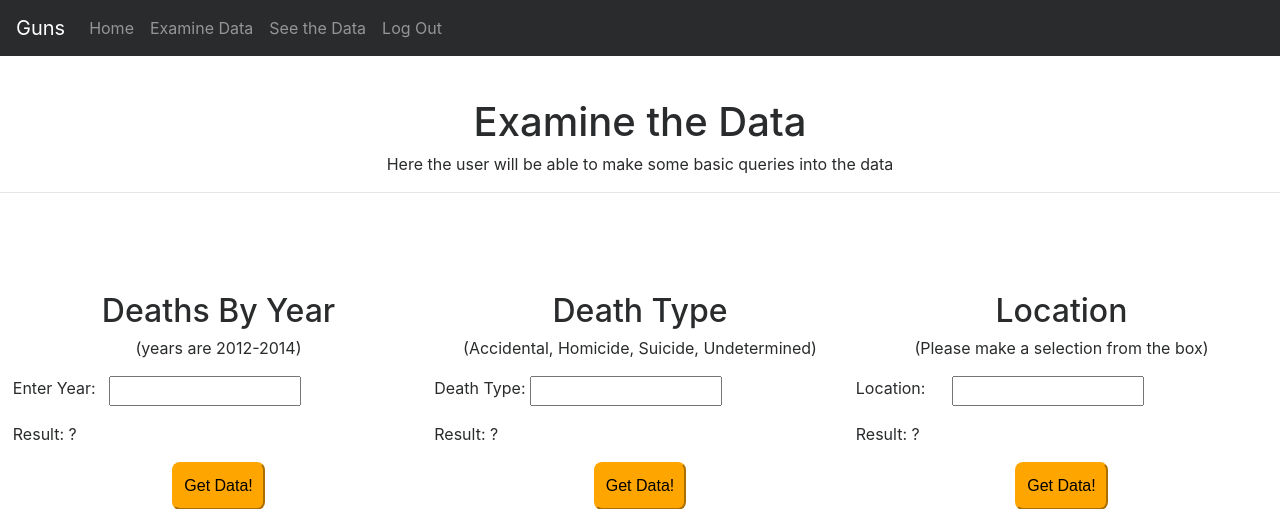
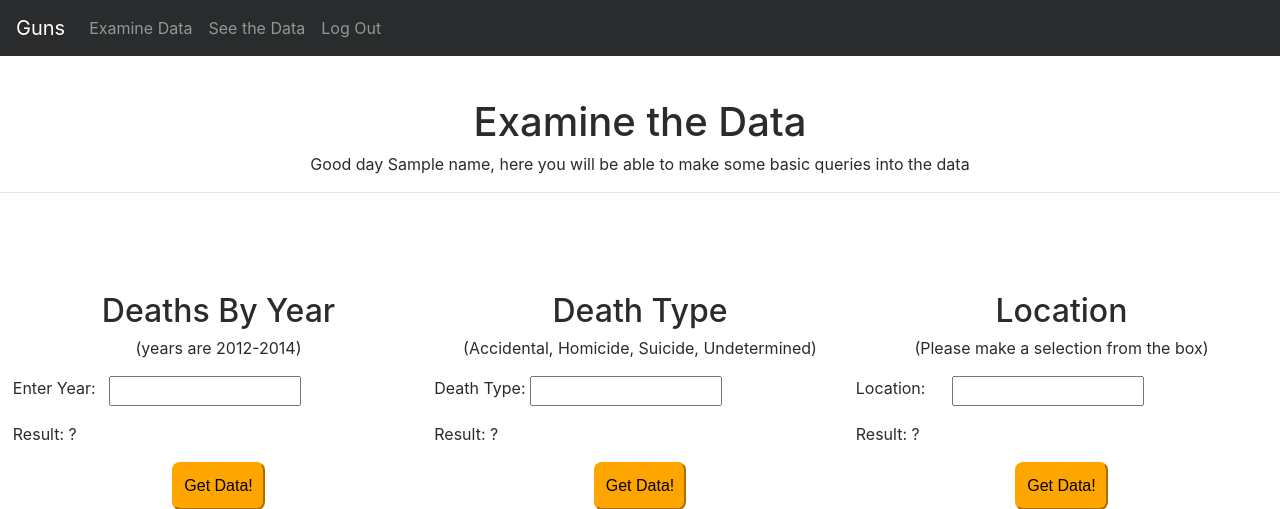
Before and after one commit to ravenusmc/guns, a Flask app: template templates/examine.html in a window 1280 px wide. Shown: the top 509 px of the page. Run offline with Flask 2, Linux system fonts and the light colour scheme; the template is opened without the code that fills it: most values are stand-ins (such as "Sample title", 1, 10 or a date in 2020); some libraries are stand-ins or nearby versions.

Commit message:
added ability to see userame on pages

```diff
--- a/main.py
+++ b/main.py
@@ -64,14 +64,16 @@ def signup():
 def examine():
     if 'username' not in session:
         return redirect(url_for('signup'))
-    return render_template('examine.html')
+    username = session['username']
+    return render_template('examine.html', name=username)
 
 #This function will take the user to the page to visualize the data.
 @app.route('/see')
 def see():
     if 'username' not in session:
         return redirect(url_for('signup'))
-    return render_template('see.html')
+    username = session['username']
+    return render_template('see.html', name=username)
 
 #This function is what will log out the user.
 @app.route('/sign_out')
--- a/templates/examine.html
+++ b/templates/examine.html
@@ -6,12 +6,9 @@
   <button class="navbar-toggler navbar-toggler-right" type="button" data-toggle="collapse" data-target="#navbarSupportedContent" aria-controls="navbarSupportedContent" aria-expanded="false" aria-label="Toggle navigation">
     <span class="navbar-toggler-icon"></span>
   </button>
-  <a class="navbar-brand" href="#">Guns</a>
+  <a class="navbar-brand" href="/home">Guns</a>
   <div class="collapse navbar-collapse" id="navbarSupportedContent">
     <ul class="navbar-nav mr-auto">
-      <li class="nav-item">
-        <a class="nav-link" href="/home">Home</a>
-      </li>
       <li class="nav-item">
         <a class="nav-link" href="/examine">Examine Data</a>
       </li>
@@ -29,7 +26,7 @@
 
   <h1 class='center examine_heading'>Examine the Data</h1>
 
-  <p class='center'>Here the user will be able to make some basic queries into the data</p>
+  <p class='center'>Good day {{name}}, here you will be able to make some basic queries into the data</p>
 
   <hr>
 
--- a/templates/home.html
+++ b/templates/home.html
@@ -6,12 +6,9 @@
   <button class="navbar-toggler navbar-toggler-right" type="button" data-toggle="collapse" data-target="#navbarSupportedContent" aria-controls="navbarSupportedContent" aria-expanded="false" aria-label="Toggle navigation">
     <span class="navbar-toggler-icon"></span>
   </button>
-  <a class="navbar-brand" href="#">Guns</a>
+  <a class="navbar-brand" href="/home">Guns</a>
   <div class="collapse navbar-collapse" id="navbarSupportedContent">
     <ul class="navbar-nav mr-auto">
-      <li class="nav-item">
-        <a class="nav-link" href="/home">Home</a>
-      </li>
       <li class="nav-item">
         <a class="nav-link" href="/examine">Examine Data</a>
       </li>
--- a/templates/see.html
+++ b/templates/see.html
@@ -34,7 +34,7 @@
 
   <section>
     <h1 class='center'>See the Data</h1>
-    <p class='center'>Here the user will visually see the graphs of the data</p>
+    <p class='center'>Good day {{name}}, here you will visually see the graphs of the data</p>
     <div>
       <ul>
         <li><a class='graph_links' href="#year">Year</a></li>&nbsp;&nbsp;&nbsp;
```
